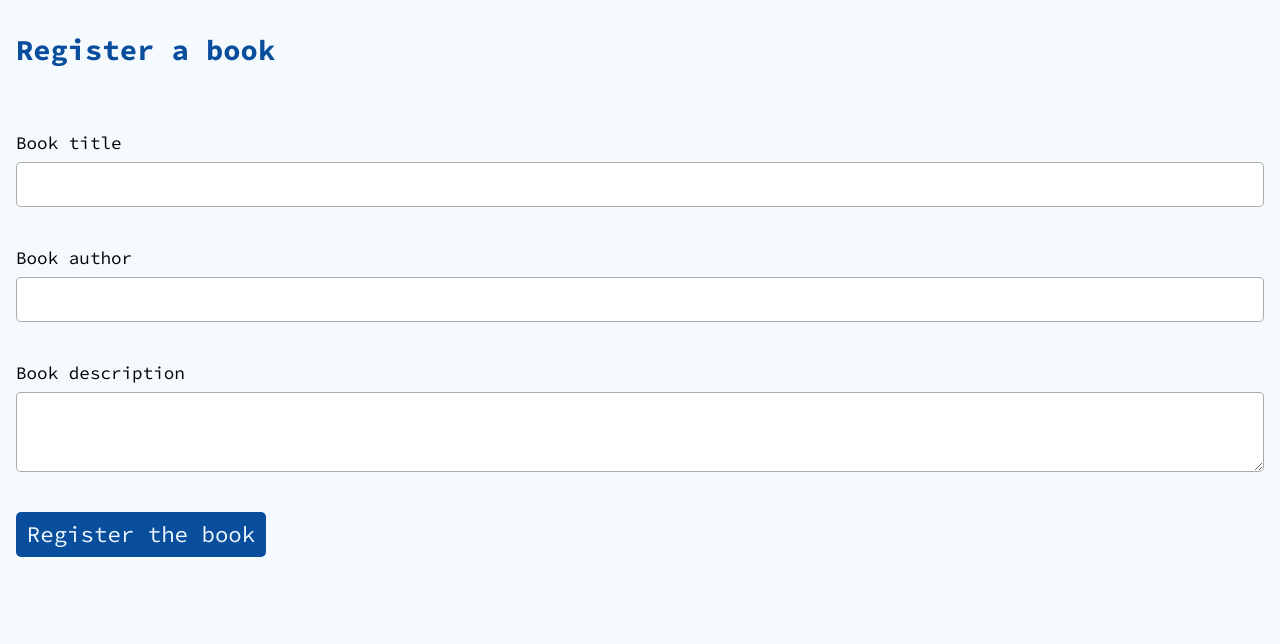
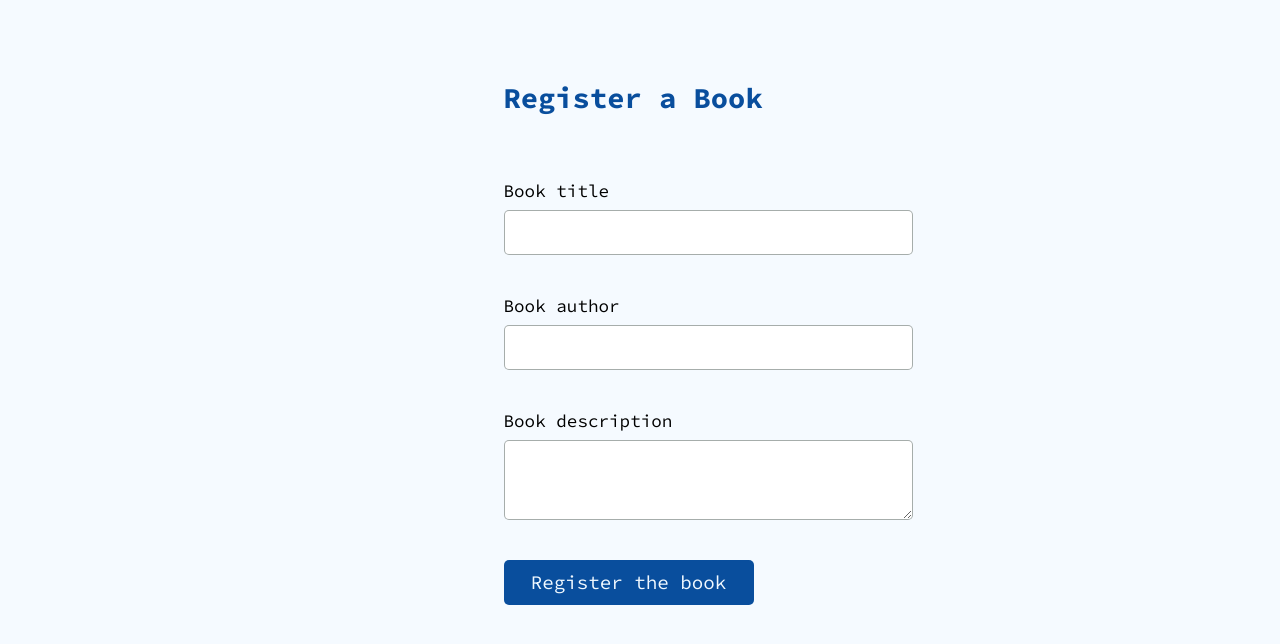
Before and after one commit to r-e-d-ant/Library-books-management, a Flask app: page /upload in a window 1280 px wide. Shown: the part 75-719 px from the top of the page. Run offline with Flask 2, Linux system fonts and the light colour scheme; a user stored in the database is signed in.

Commit message:
Register book desktop styled

```diff
--- a/book_manage/static/main.css
+++ b/book_manage/static/main.css
@@ -319,17 +319,6 @@ main {
     font-weight: 300;
 }
 
-@media screen and (min-width: 1024px){
-    .books-container {
-        display: flex;
-        justify-content: center;
-        flex-wrap: wrap;
-        gap: 2rem;
-    }
-    .book {
-        border: thin solid #02183133;
-    }
-}
 
 .book-description {
     color: #021831c9;
@@ -370,6 +359,23 @@ main {
 }
 .btn-pagination:last-child {
     margin-right: 0;
+}
+@media screen and (min-width: 1024px){
+    .books-container {
+        display: flex;
+        justify-content: center;
+        flex-wrap: wrap;
+        gap: 2rem;
+    }
+    .book {
+        border: thin solid #02183133;
+    }
+    .btn-borrow {
+        font-size: 1rem;
+    }
+    .btn-pagination, .btn-pagination-out {
+        font-size: 1.4rem;
+    }
 }
 
 .book-full-description {
@@ -476,3 +482,18 @@ th {
     color: var(--white-clr-alt);
     font-family: 'Source Code Pro', monospace;
 }
+
+@media screen and (min-width: 768px){
+    .form-container {
+        display: flex;
+        justify-content: center;
+        align-items: center;
+        margin-top: 3rem;
+    }
+    .form-control {
+        width: 150%;
+    }
+    .btn-submit {
+        font-size: 1.2rem;
+    }
+}
--- a/book_manage/templates/home.html
+++ b/book_manage/templates/home.html
@@ -8,7 +8,7 @@
 {% block content %}
 <div class="search_bar-container">
     <form class="search-bar" action="/search" method="POST">
-        <input class="form-control search-input" type="text" name="searched_book">
+        <input class="search-input" type="text" name="searched_book">
         <input class="btn btn-search" type="submit" value="search">
     </form>
 </div>
--- a/book_manage/templates/upload.html
+++ b/book_manage/templates/upload.html
@@ -2,20 +2,21 @@
 
 {% block content %}
 <div class='content-section mt-3'>
-    <form action='' method='POST'>
+    <form action='' method='POST' class="form-container">
         {{ form.hidden_tag() }}
-        <h2 class='form-title'>Register a book</h2>
+        <div class="form-container-sub">
+            <h2 class='form-title'>Register a Book</h2>
         <div class='form-group'>
             {{ form.title.label(class='form-control-label')}}
             {% if form.title.errors %}
-                {{ form.title(class='form-control form-control-lg is-invalid')}}
+                {{ form.title(class='form-control is-invalid')}}
                 <div class='invalid-feedback'>
                     {% for error in form.title.errors %}
                         <span> {{ error }} </span>
                     {% endfor %}
                 </div>
             {% else %}
-                {{ form.title(class='form-control form-control-lg')}}
+                {{ form.title(class='form-control')}}
             {% endif %}
         </div>
 
@@ -23,14 +24,14 @@
         <div class='form-group mt-3'>
             {{ form.author.label(class='form-control-label')}}
             {% if form.author.errors %}
-                {{ form.author(class='form-control form-control-lg is-invalid')}}
+                {{ form.author(class='form-control is-invalid')}}
                 <div class='invalid-feedback'>
                     {% for error in form.author.errors %}
                         <span> {{ error }} </span>
                     {% endfor %}
                 </div>
             {% else %}
-                {{ form.author(class='form-control form-control-lg')}}
+                {{ form.author(class='form-control')}}
             {% endif %}
         </div>
 
@@ -51,6 +52,7 @@
     <div class='form-group mt-3'>
         {{ form.submit(class='btn btn-submit')}}
     </div>
+        </div>
     </form>
 </div>
 {% endblock %}
```
